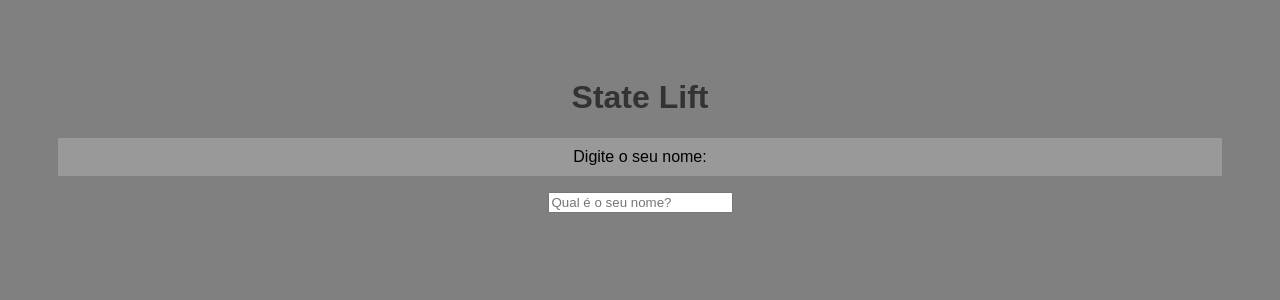
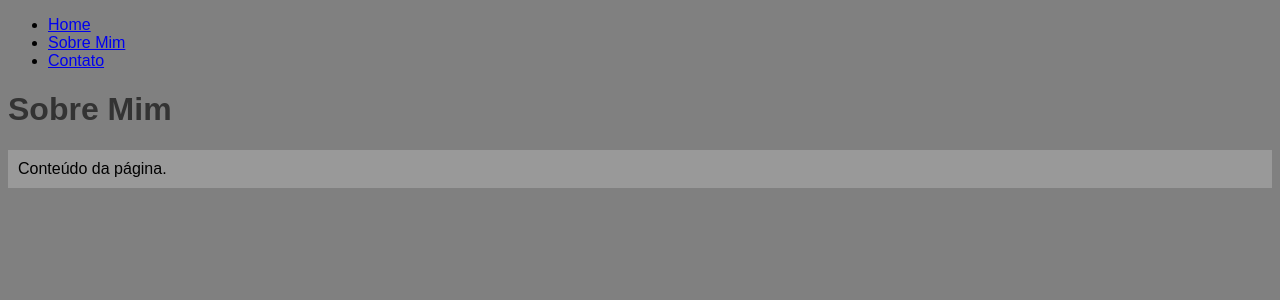
Before and after one commit to DanielleSantosss/Curso-React, a React (Create React App) app in the folder projeto-em-react/: page /sobreMim in a window 1280 px wide. Shown: the top 300 px of the page. Built offline with nearby package versions, Linux system fonts and the light colour scheme; the HTML template or start-up script is replaced by a standard one.

Commit message:
Implementando o uso de Routes.

```diff
--- a/projeto-em-react/package.json
+++ b/projeto-em-react/package.json
@@ -8,6 +8,7 @@
     "@testing-library/user-event": "^13.5.0",
     "react": "^18.2.0",
     "react-dom": "^18.2.0",
+    "react-router-dom": "^6.22.2",
     "react-scripts": "5.0.1",
     "web-vitals": "^2.1.4"
   },
--- a/projeto-em-react/src/App.js
+++ b/projeto-em-react/src/App.js
@@ -1,18 +1,14 @@
 import './App.css';
-import SeuNome from './components/SeuNome';
-import Saudacao from './components/Saudacao';
-import { useState } from 'react';
+import RoutesApp from './routes';
+
 
 function App() {
 
-  const [nome, setNome] = useState()
+  return (
+    <>
+    <RoutesApp />
+    </>
 
-  return (
-    <div className="App">
-      <h1>State Lift</h1>
-      <SeuNome setNome={setNome}/>
-      <Saudacao nome={nome}/>
-    </div>
   );
 }
 
--- /dev/null
+++ b/projeto-em-react/src/components/Layout.jsx
@@ -0,0 +1,17 @@
+import React from "react";
+import { Link } from "react-router-dom";
+
+function Layout({children}){
+    return(
+        <>
+            <ul>
+                 <li><Link to='/'>Home</Link></li>
+                <li><Link to='/sobreMim'>Sobre Mim</Link></li>
+                <li><Link to='/Contato'>Contato</Link></li>
+             </ul>
+             {children}
+        </>
+    )
+}
+
+export default Layout
--- a/projeto-em-react/src/index.css
+++ b/projeto-em-react/src/index.css
@@ -1,7 +1,5 @@
 body {
   font-family: Arial, Helvetica, sans-serif;
-  padding: 50px;
-  padding-bottom: 300px;
   background-color: grey;
 }
 h1 {
--- a/projeto-em-react/src/index.js
+++ b/projeto-em-react/src/index.js
@@ -7,7 +7,7 @@ import reportWebVitals from './reportWebVitals';
 const root = ReactDOM.createRoot(document.getElementById('root'));
 root.render(
   <React.StrictMode>
-    <App />
+      <App />
   </React.StrictMode>
 );
 
--- /dev/null
+++ b/projeto-em-react/src/pages/Contato.jsx
@@ -0,0 +1,15 @@
+import Layout from "../components/Layout"
+
+function Contato(){
+
+     return(
+        <Layout>
+       <div>
+            <h1>Contato</h1>
+            <p>Conteúdo da página.</p>
+       </div>
+       </Layout>
+    )
+}
+
+export default Contato
--- /dev/null
+++ b/projeto-em-react/src/pages/Home.jsx
@@ -0,0 +1,19 @@
+import React from 'react'
+import Layout from '../components/Layout'
+
+function Home(){
+    return(
+        <>
+        <div>
+        <Layout>
+            <div>
+                <h1>Home</h1>
+                <p>Conteúdo da página.</p>
+            </div>
+        </Layout>
+        </div>
+        </>
+    )
+}
+
+export default Home
--- /dev/null
+++ b/projeto-em-react/src/pages/SobreMim.jsx
@@ -0,0 +1,14 @@
+import Layout from "../components/Layout"
+
+function SobreMim(){
+    return(
+        <Layout>
+       <div>
+        <h1>Sobre Mim</h1>
+        <p>Conteúdo da página.</p>
+        </div>
+        </Layout>
+    )
+
+}
+export default SobreMim
--- /dev/null
+++ b/projeto-em-react/src/routes/index.jsx
@@ -0,0 +1,19 @@
+import {BrowserRouter , Route, Routes } from "react-router-dom";
+import Home from '../pages/Home';
+import Contato from '../pages/Contato';
+import SobreMim from '../pages/SobreMim';
+import React from 'react'
+
+function RoutesApp() {
+    return(
+    <BrowserRouter>
+        <Routes>
+            <Route path='/' element={<Home />} />
+            <Route path="/contato" element={<Contato />} />
+            <Route path="/sobreMim" element={<SobreMim />} />
+        </Routes>
+    </BrowserRouter>
+    )
+}
+
+export default RoutesApp
```
Also changed, not shown: projeto-em-react/src/components/Saudacao.jsx (line endings or trailing spaces), 2 other files (tests, documents, lock files or other folders).
